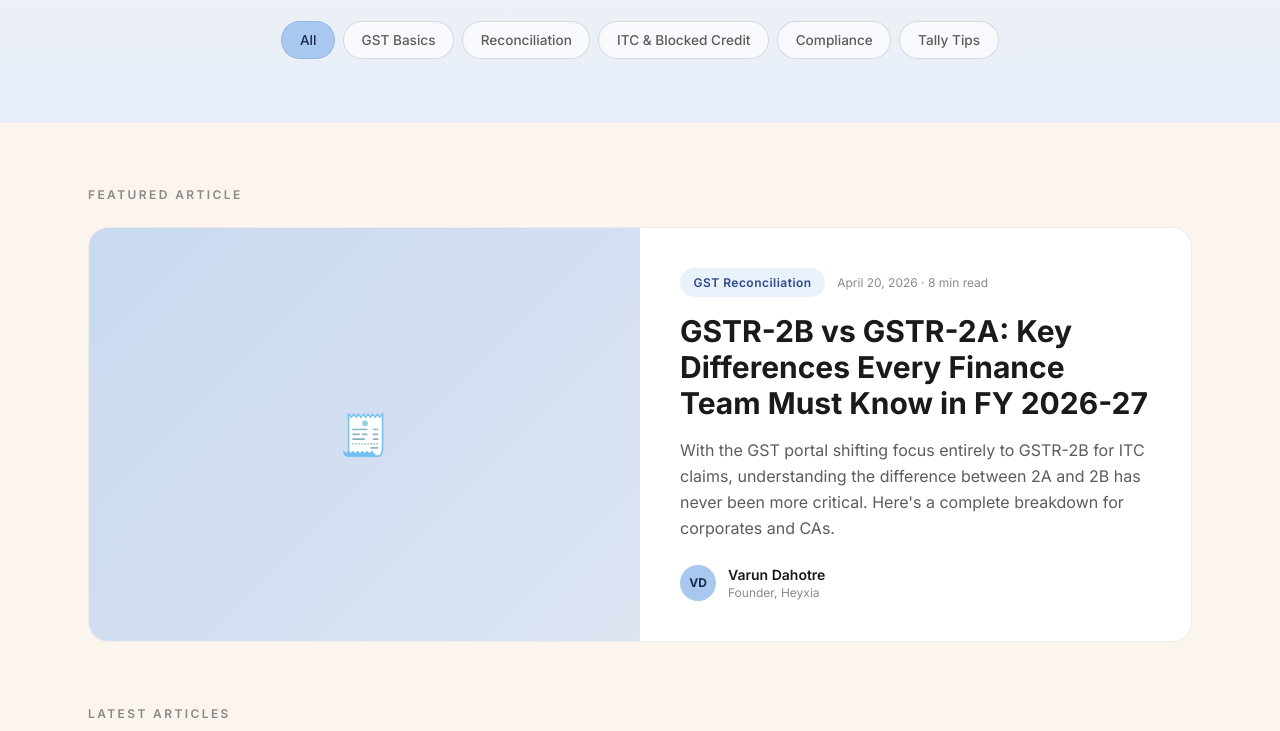
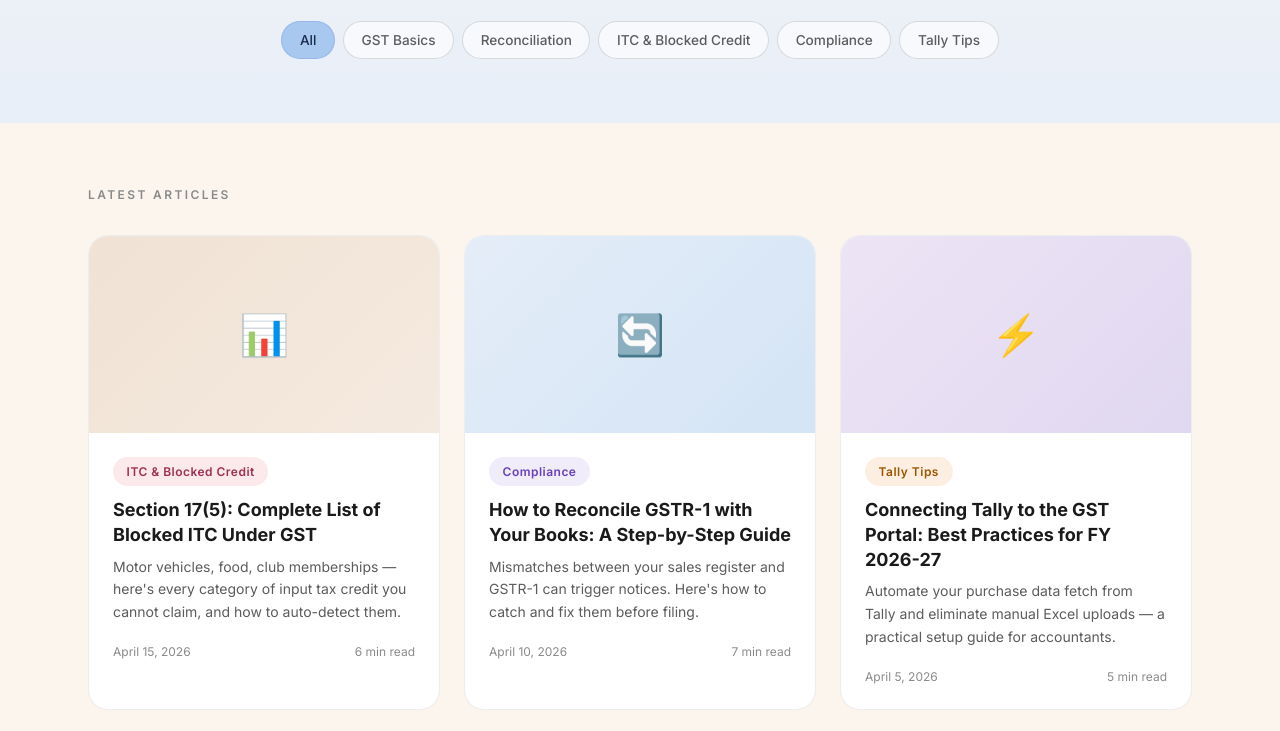
Before and after one commit to varundms/GSTRecowebsite, a plain HTML site: page blog.html in a window 1280 px wide. Shown: the part 468-1199 px from the top of the page. Drawn offline with nearby package versions, Linux system fonts and the light colour scheme; no server answers.

Commit message:
Add files via upload

```diff
--- a/blog.html
+++ b/blog.html
@@ -176,37 +176,9 @@
   </div>
 </section>
 
-<!-- FEATURED POST -->
-<section class="max-w-6xl mx-auto px-6 py-16">
-  <p class="text-xs font-semibold uppercase tracking-[.2em] text-[var(--text-muted)] mb-6">Featured Article</p>
-  <a href="blog-reader.html" class="blog-card-featured grid md:grid-cols-2 gap-0 reveal block">
-    <div class="img-placeholder" style="background: linear-gradient(135deg, #C8D9F0, #DDE4F2); aspect-ratio:unset; min-height:320px;">
-      🧾
-    </div>
-    <div class="p-10 flex flex-col justify-center">
-      <div class="flex items-center gap-3 mb-4">
-        <span class="cat-pill cat-gst">GST Reconciliation</span>
-        <span class="text-xs text-[var(--text-muted)]">April 20, 2026 · 8 min read</span>
-      </div>
-      <h2 class="text-2xl md:text-3xl font-bold leading-tight mb-4">
-        GSTR-2B vs GSTR-2A: Key Differences Every Finance Team Must Know in FY 2026-27
-      </h2>
-      <p class="text-[var(--text-dim)] leading-relaxed mb-6">
-        With the GST portal shifting focus entirely to GSTR-2B for ITC claims, understanding the difference between 2A and 2B has never been more critical. Here's a complete breakdown for corporates and CAs.
-      </p>
-      <div class="flex items-center gap-3">
-        <div class="w-9 h-9 rounded-full bg-[var(--cta-blue)] flex items-center justify-center text-xs font-bold text-[var(--cta-text)]">VD</div>
-        <div>
-          <div class="text-sm font-semibold">Varun Dahotre</div>
-          <div class="text-xs text-[var(--text-muted)]">Founder, Heyxia</div>
-        </div>
-      </div>
-    </div>
-  </a>
-</section>
 
 <!-- ARTICLE GRID — CMS powered -->
-<section class="max-w-6xl mx-auto px-6 pb-24">
+<section class="max-w-6xl mx-auto px-6 pb-24 pt-16">
   <div class="flex items-center justify-between mb-8">
     <p class="text-xs font-semibold uppercase tracking-[.2em] text-[var(--text-muted)]">Latest Articles</p>
     <a href="cms.html" class="text-xs font-semibold text-[var(--cta-text)] bg-[var(--cta-blue)] px-3 py-1.5 rounded-full hover:bg-[var(--cta-blue-dark)] transition hidden" id="cms-link">+ Add Post (CMS)</a>
```
